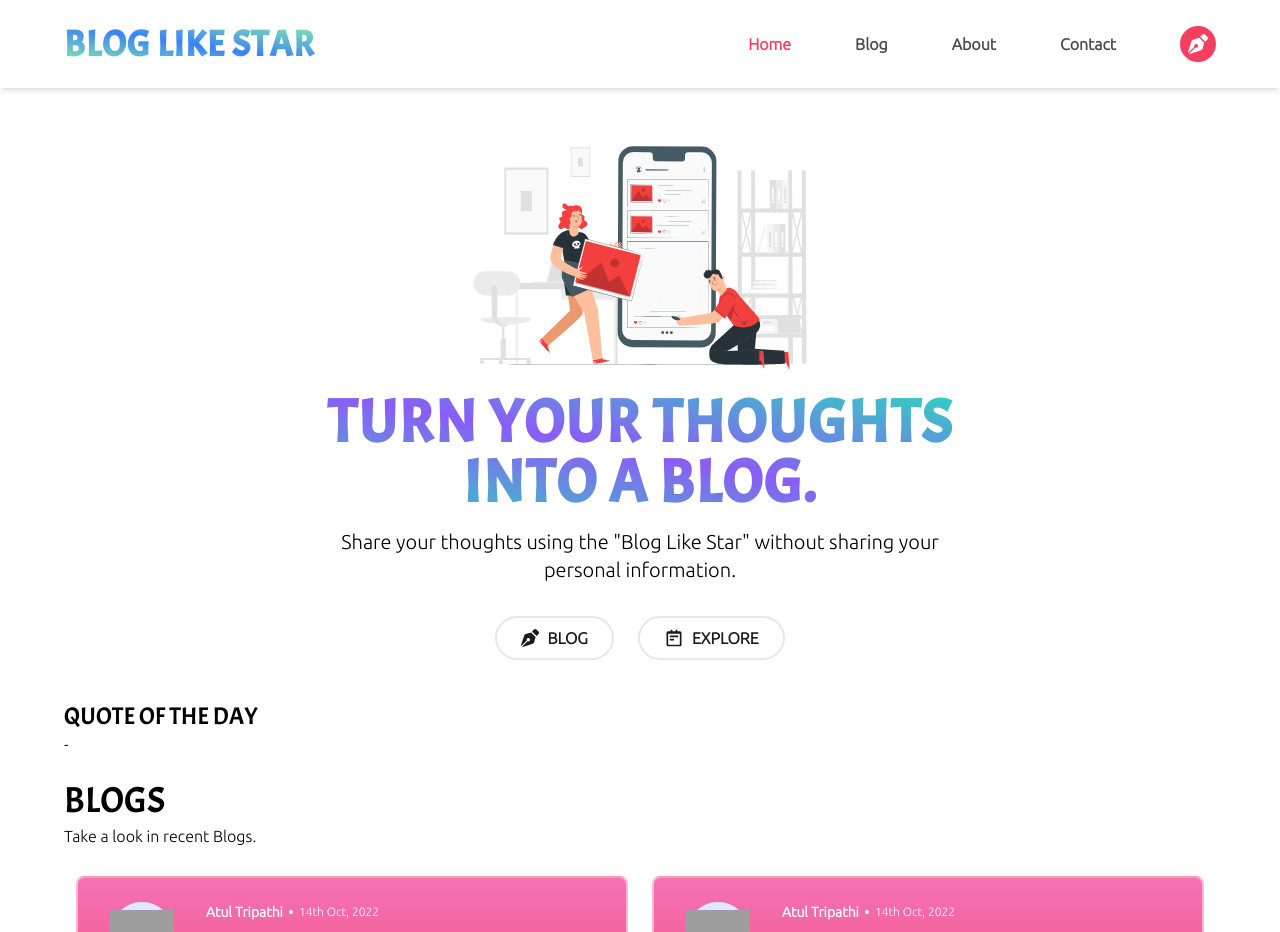
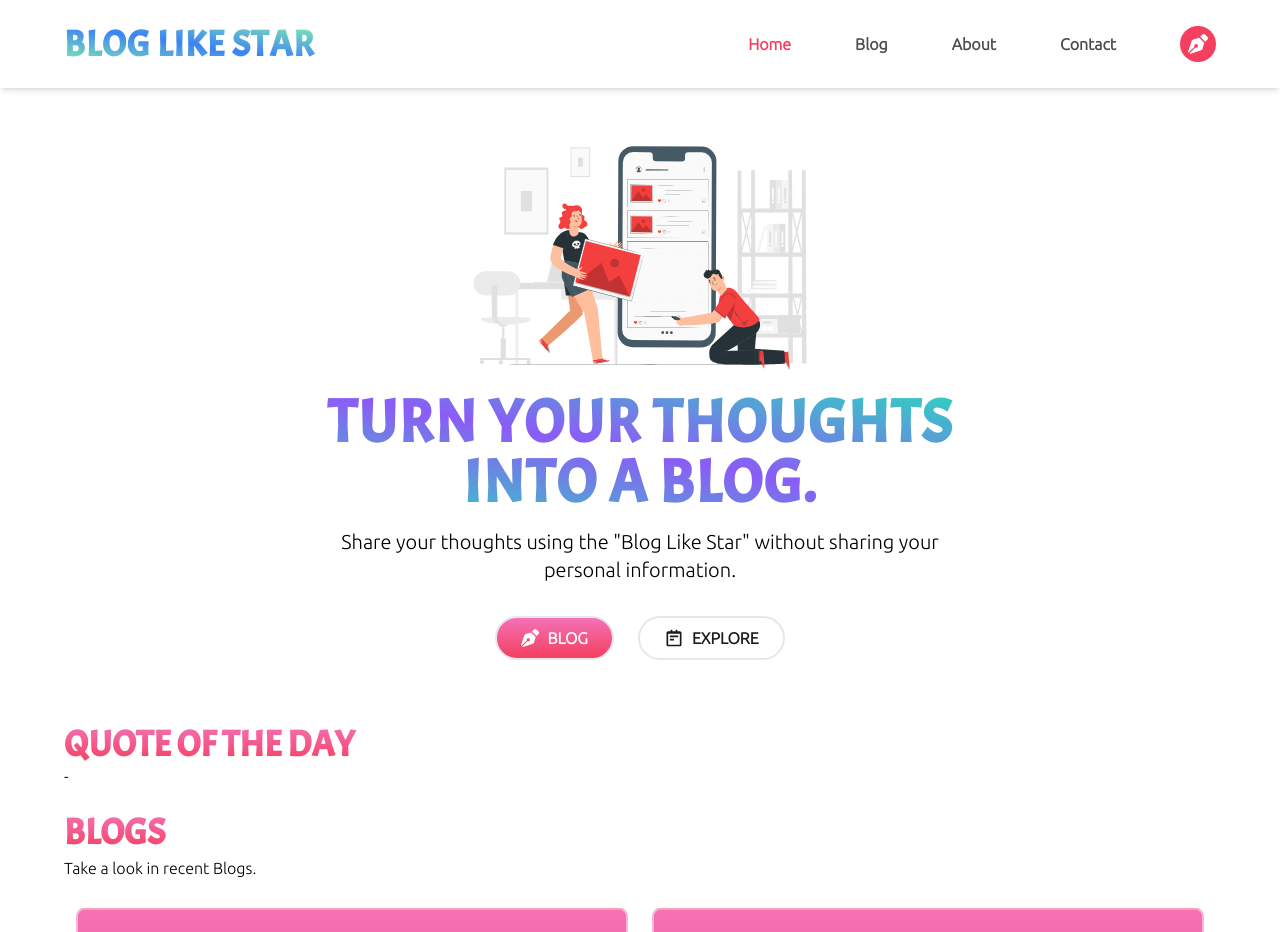
Before and after one commit to atultrp/blog-like-star, a Next.js app: page / in a window 1280 px wide. Shown: the top 932 px of the page. Built offline with nearby package versions, Linux system fonts and the light colour scheme; no server answers; grey boxes are pictures that could not be loaded.

Commit message:
transitions

```diff
--- a/src/components/Blog/BlogItem.js
+++ b/src/components/Blog/BlogItem.js
@@ -4,7 +4,7 @@
 
 const BlogItem = ({ blogData }) => {
   return (
-    <div className="my-3 md:mx-3 min-h-[200px] text-white">
+    <div className="my-3 md:mx-3 min-h-[200px] text-white hover:shadow-lg hover:scale-105 ease-in-out duration-300">
       <div className="flex border-2 rounded-lg bg-gradient-to-t from-rose-500 to-pink-400 border-white border-opacity-50 px-8 py-6 sm:flex-row flex-col min-h-[222px]">
         <div className="w-16 h-16 sm:mr-8 sm:mb-0 mb-4 inline-flex items-center justify-center rounded-full bg-indigo-100 text-indigo-500 flex-shrink-0">
           <img src={blogData?.imageSrc} alt="" />
--- a/src/components/Blog/BlogPage.js
+++ b/src/components/Blog/BlogPage.js
@@ -48,7 +48,7 @@
 
   return (
     <div className="px-8 md:px-16 py-10 md:py-6">
-      <h2 className="text-4xl custom-font uppercase text-center md:text-left">Blogs</h2>
+      <h2 className="text-4xl custom-font uppercase text-center md:text-left bg-gradient-to-t from-rose-500 to-pink-400 text-transparent bg-clip-text font-semibold">Blogs</h2>
       <p className='text-base mt-1 text-center md:text-left'>Take a look in recent Blogs.</p>
       <div className='md:flex flex-wrap my-4'>
         {blogData.map((item) => {
--- a/src/components/Layout/Header.js
+++ b/src/components/Layout/Header.js
@@ -9,17 +9,17 @@
   const [modal, setModal] = useState(false);
   return (
     <>
+      {/* Desktop */}
       <nav className=" justify-between px-16 py-6 shadow-md items-center hidden md:flex bg-white sticky top-0 z-50">
         <Link href={"/"} >
           <h1 className="text-4xl font-semibold tracking-wide uppercase custom-font text-transparent bg-clip-text bg-gradient-to-tr from-green-300 via-blue-500 to-green-300 cursor-pointer hover:scale-105 duration-200">
             Blog Like Star </h1>
         </Link>
         <ul className="flex space-x-16 text-base font-semibold items-center">
-
           <Link href={"/"} >
             <li className={`${activeTab === 0 ? "opacity-100 text-rose-500 cursor-pointer" : "opacity-70 hover:text-rose-500 hover:scale-110 ease-in-out duration-200 cursor-pointer"}`} onClick={() => setActiveTab(0)}>Home</li>
           </Link>
-          <Link href={"/"} >
+          <Link href={"/blog"} >
             <li className={`${activeTab === 1 ? "opacity-100 text-rose-500 cursor-pointer" : "opacity-70 hover:text-rose-500 hover:scale-110 ease-in-out duration-200 cursor-pointer"}`} onClick={() => setActiveTab(1)}>Blog</li>
           </Link>
           <Link href={"/"} >
@@ -30,12 +30,13 @@
           </Link>
           {/* Blog button */}
           <Link href={"/createBlog"} >
-            <div className="bg-rose-500 text-white p-2 rounded-full text-xl cursor-pointer hover:scale-110 ease-in-out duration-200"><FaPenNib /></div>
+            <div className="bg-rose-500 text-white p-2 rounded-full text-xl cursor-pointer hover:scale-125 ease-in-out duration-200"><FaPenNib /></div>
           </Link>
 
         </ul>
       </nav>
 
+      {/* Mobile */}
       <nav className="md:hidden py-3 px-4 shadow-md sticky top-0 z-50 items-center bg-white">
         <div className=" flex justify-between items-center">
           <h1 className="text-2xl font-bold uppercase cursor-pointer items-center custom-font tracking-widest text-transparent bg-clip-text bg-gradient-to-tr from-green-300 via-blue-500 to-green-300">Blog Like Star</h1>
@@ -45,7 +46,7 @@
           <Link href={"/"} >
             <li className={`${activeTab === 0 ? "opacity-100 text-rose-500 cursor-pointer" : "opacity-70 hover:text-rose-500 hover:scale-110 ease-in-out duration-200 cursor-pointer"}`} onClick={() => setActiveTab(0)}>Home</li>
           </Link>
-          <Link href={"/"} >
+          <Link href={"/blog"} >
             <li className={`${activeTab === 1 ? "opacity-100 text-rose-500 cursor-pointer" : "opacity-70 hover:text-rose-500 hover:scale-110 ease-in-out duration-200 cursor-pointer"}`} onClick={() => setActiveTab(1)}>Blog</li>
           </Link>
           <Link href={"/"} >
--- a/src/pages/index.js
+++ b/src/pages/index.js
@@ -37,7 +37,7 @@
         </p>
 
         <div className="flex space-x-6 justify-center my-8">
-          <button className="text-[#1b1b1b] bg-white px-6 py-2 rounded-full font-bold hover:text-white border-2 hover:duration-300 hover:border-white uppercase flex space-x-2 items-center  hover:bg-gradient-to-t hover:from-rose-500 hover:to-pink-400">
+          <button className=" px-6 py-2 rounded-full font-bold text-white border-2 hover:duration-300 hover:scale-110 hover:ease-in-out uppercase flex space-x-2 items-center bg-gradient-to-t from-rose-500 to-pink-400">
             <Link href={"/blog"} >
               <>
                 <FaPenNib className="text-lg" />
@@ -45,14 +45,14 @@
               </>
             </Link>
           </button>
-          <button className="text-[#1b1b1b] bg-white px-6 py-2 rounded-full font-bold hover:text-white border-2 hover:duration-300 hover:border-white uppercase flex space-x-2 items-center hover:bg-gradient-to-t hover:from-rose-500 hover:to-pink-400">
+          <button className="text-[#1b1b1b] bg-white px-6 py-2 rounded-full font-bold hover:text-white border-2 hover:duration-300 hover:border-white uppercase flex space-x-2 items-center hover:bg-gradient-to-t hover:from-rose-500 hover:to-pink-400 hover:scale-110 hover:ease-in-out">
             <BiNotepad className="text-xl" />
             <span>Explore</span>
           </button>
         </div>
 
-        <div className="mx-8 md:mx-0 md:ml-16 mt-10 md:w-1/2">
-          <h2 className="custom-font uppercase text-2xl ">Quote of the Day</h2>
+        <div className="mx-8 md:mx-0 md:ml-16 mt-10 md:mt-16 md:w-1/2">
+          <h2 className="custom-font uppercase text-4xl font-semibold bg-gradient-to-t from-rose-500 to-pink-400 text-transparent bg-clip-text">Quote of the Day</h2>
           <p>
             {quotesData[Math.floor(Math.random() * (quotesData.length + 1))]?.text}
           </p>
```
